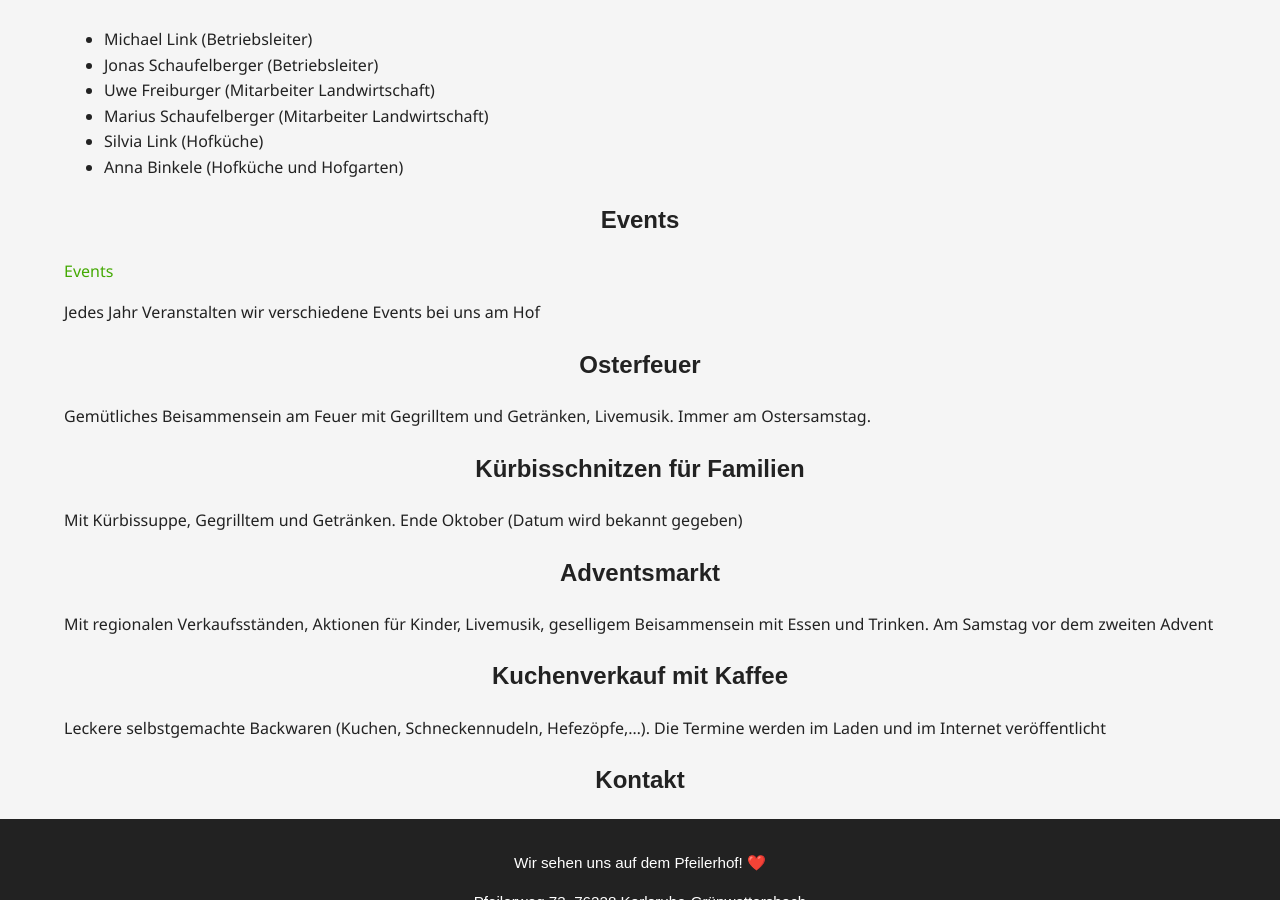
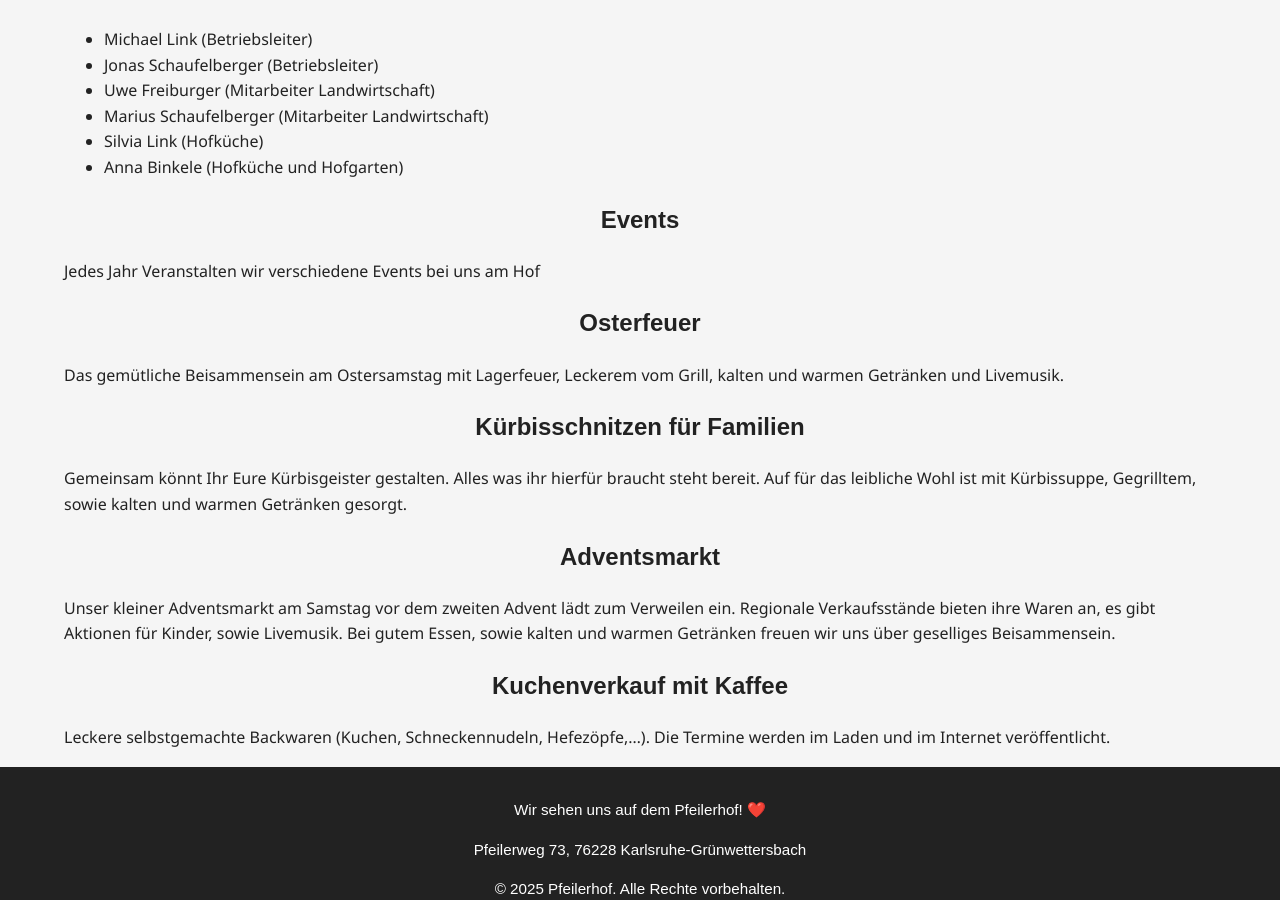
Before and after one commit to dschaufelberger/pfeilerhof, a Jekyll site: the page built from Pfeilerhof/index.md, in a window 1280 px wide and 900 px high, scrolled down 1874 px. Built offline with Jekyll 4.4.1, drawn with Linux system fonts in a browser that asks for light colours.

Commit message:
Update texts for events

```diff
--- a/Pfeilerhof/index.md
+++ b/Pfeilerhof/index.md
@@ -69,26 +69,18 @@ Zahlungsmöglichkeiten: Bargeld oder PayPal
 <section markdown="1">
 
 # Events
-<a href="{% link pages/events.md %}">Events</a>
 
 Jedes Jahr Veranstalten wir verschiedene Events bei uns am Hof
 
 ## Osterfeuer
-Gemütliches Beisammensein am Feuer mit Gegrilltem und Getränken, Livemusik. Immer am Ostersamstag.
+Das gemütliche Beisammensein am Ostersamstag mit Lagerfeuer, Leckerem vom Grill, kalten und warmen Getränken und Livemusik.
 
 ## Kürbisschnitzen für Familien
-Mit Kürbissuppe, Gegrilltem und Getränken. Ende Oktober (Datum wird bekannt gegeben)
+Gemeinsam könnt Ihr Eure Kürbisgeister gestalten. Alles was ihr hierfür braucht steht bereit. Auf für das leibliche Wohl ist mit Kürbissuppe, Gegrilltem, sowie kalten und warmen Getränken gesorgt.
 
 ## Adventsmarkt
-Mit regionalen Verkaufsständen, Aktionen für Kinder, Livemusik, geselligem Beisammensein mit Essen und Trinken. Am Samstag vor dem zweiten Advent
+Unser kleiner Adventsmarkt am Samstag vor dem zweiten Advent lädt zum Verweilen ein. Regionale Verkaufsstände bieten ihre Waren an, es gibt Aktionen für Kinder, sowie Livemusik. Bei gutem Essen, sowie kalten und warmen Getränken freuen wir uns über geselliges Beisammensein.
 
-# Kuchenverkauf mit Kaffee
-Leckere selbstgemachte Backwaren (Kuchen, Schneckennudeln, Hefezöpfe,...). Die Termine werden im Laden und im Internet veröffentlicht
+## Kuchenverkauf mit Kaffee
+Leckere selbstgemachte Backwaren (Kuchen, Schneckennudeln, Hefezöpfe,...). Die Termine werden im Laden und im Internet veröffentlicht.
 </section>
-
-<section markdown="1">
-
-# Kontakt
-</section>
-
-<!-- <iframe src="https://www.google.com/maps/embed?pb=!1m18!1m12!1m3!1d2620.1068378645705!2d8.456097199999991!3d48.95145150000001!2m3!1f0!2f0!3f0!3m2!1i1024!2i768!4f13.1!3m3!1m2!1s0x47970f722c38e58b%3A0xfdccf6a78d521f9d!2sPfeilerhof%20Gr%C3%BCnwettersbach!5e0!3m2!1sen!2sde!4v1752921948394!5m2!1sen!2sde" width="600" height="450" style="border:0;" allowfullscreen="" loading="lazy" referrerpolicy="no-referrer-when-downgrade"></iframe> -->
```
